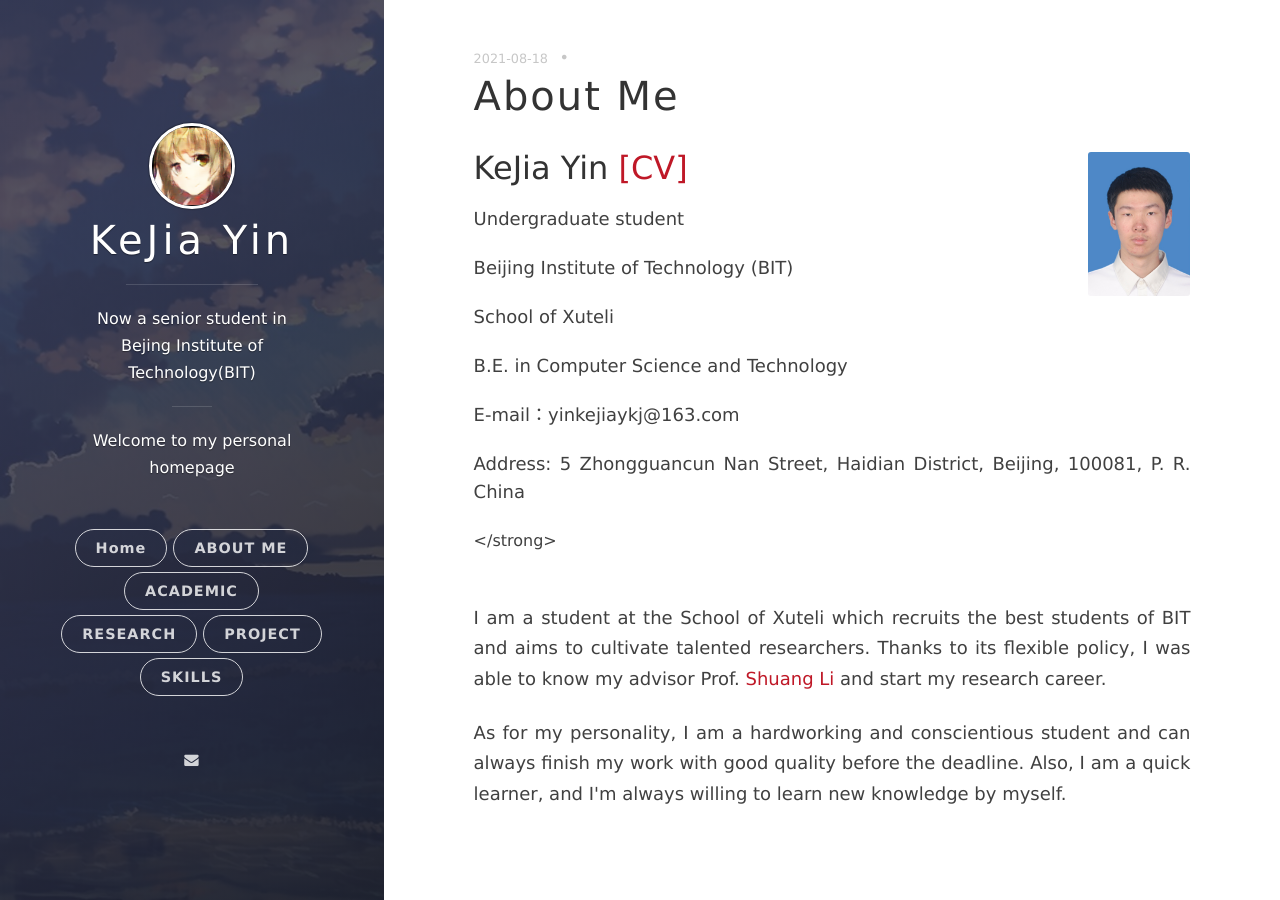
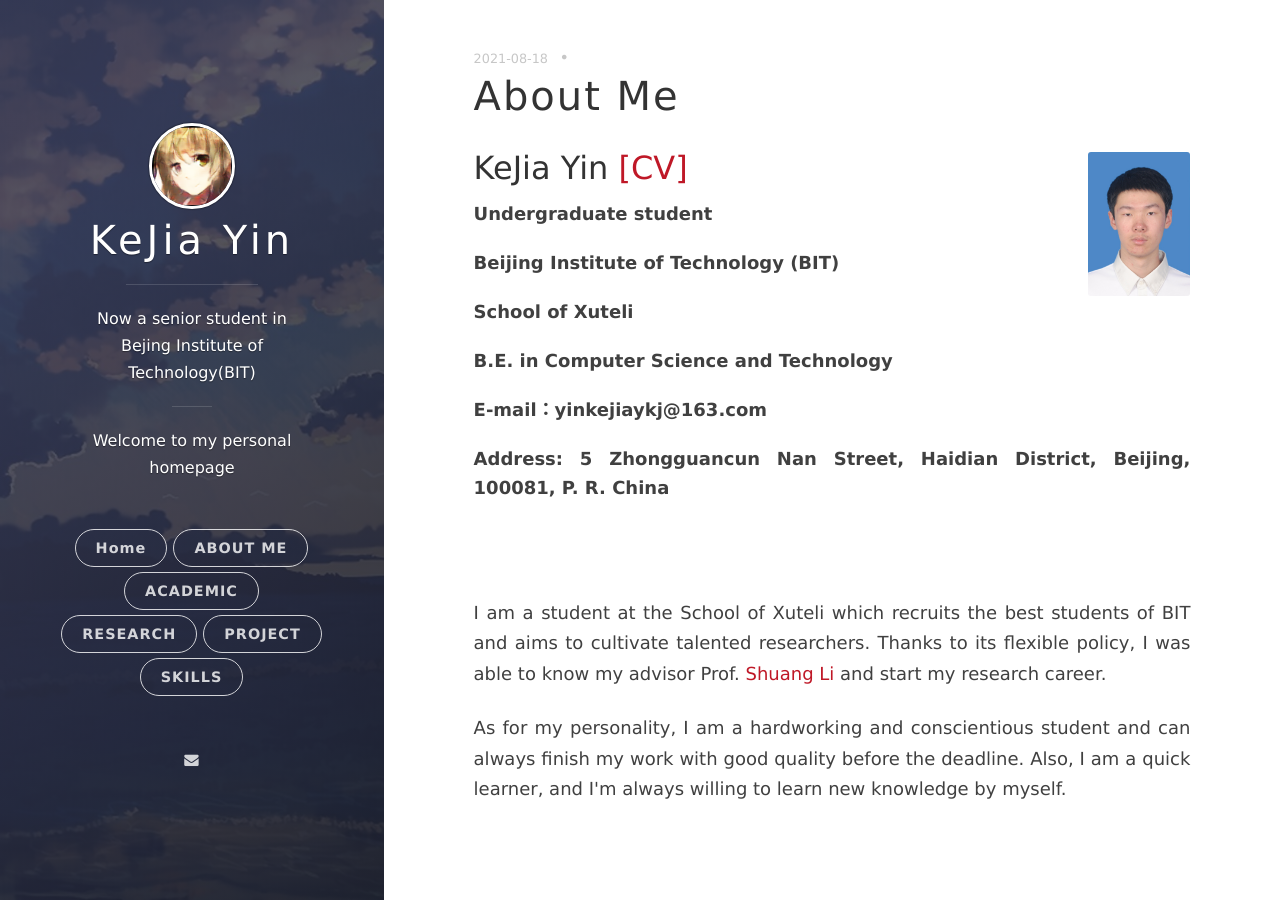
Before and after one commit to yinkejia/yinkejia.github.io, a Jekyll site: the page built from _posts/2021-08-18-ABOUT-ME.markdown, in a window 1280 px wide. Built offline with Jekyll 4.4.1, drawn with Linux system fonts in a browser that asks for light colours; nearby versions of some CDN libraries.

Commit message:
Update 2021-08-18-ABOUT-ME.markdown

```diff
--- a/_posts/2021-08-18-ABOUT-ME.markdown
+++ b/_posts/2021-08-18-ABOUT-ME.markdown
@@ -5,14 +5,12 @@ date: 2021-08-18 15:32:24.000000000 +09:00
 ---
 <img style="float:right" src="/assets/images/DSC_0003.JPG" width="102" height="144">
 <h2>KeJia Yin <a href="/assets/documents/CV_Kejia Yin.pdf" target="_blank">[CV]</a></h2>
-<strong>
-<p><font size="4">Undergraduate student</font></p>
-<p><font size="4">Beijing Institute of Technology (BIT)</font></p>
-<p><font size="4">School of Xuteli</font></p>
-<p><font size="4">B.E. in Computer Science and Technology</font></p>
-<p><font size="4">E-mail：yinkejiaykj@163.com</font></p>
-<p><font size="4">Address: 5 Zhongguancun Nan Street, Haidian District, Beijing, 100081, P. R. China</font></p>
-</strong>
+<p><font size="4"><strong>Undergraduate student</strong></font></p>
+<p><font size="4"><strong>Beijing Institute of Technology (BIT)</strong></font></p>
+<p><font size="4"><strong>School of Xuteli</strong></font></p>
+<p><font size="4"><strong>B.E. in Computer Science and Technology</strong></font></p>
+<p><font size="4"><strong>E-mail：yinkejiaykj@163.com</strong></font></p>
+<p><font size="4"><strong>Address: 5 Zhongguancun Nan Street, Haidian District, Beijing, 100081, P. R. China</strong></font></p>
 <br><br>
 <font size="4">
 <p>I am a student at the School of Xuteli which recruits the best students of BIT and aims to cultivate talented researchers. Thanks to its flexible policy, I was able to know my advisor Prof. <a href="http://shuangli.xyz/" target="_blank">Shuang Li</a> and start my research career.</p>
```
